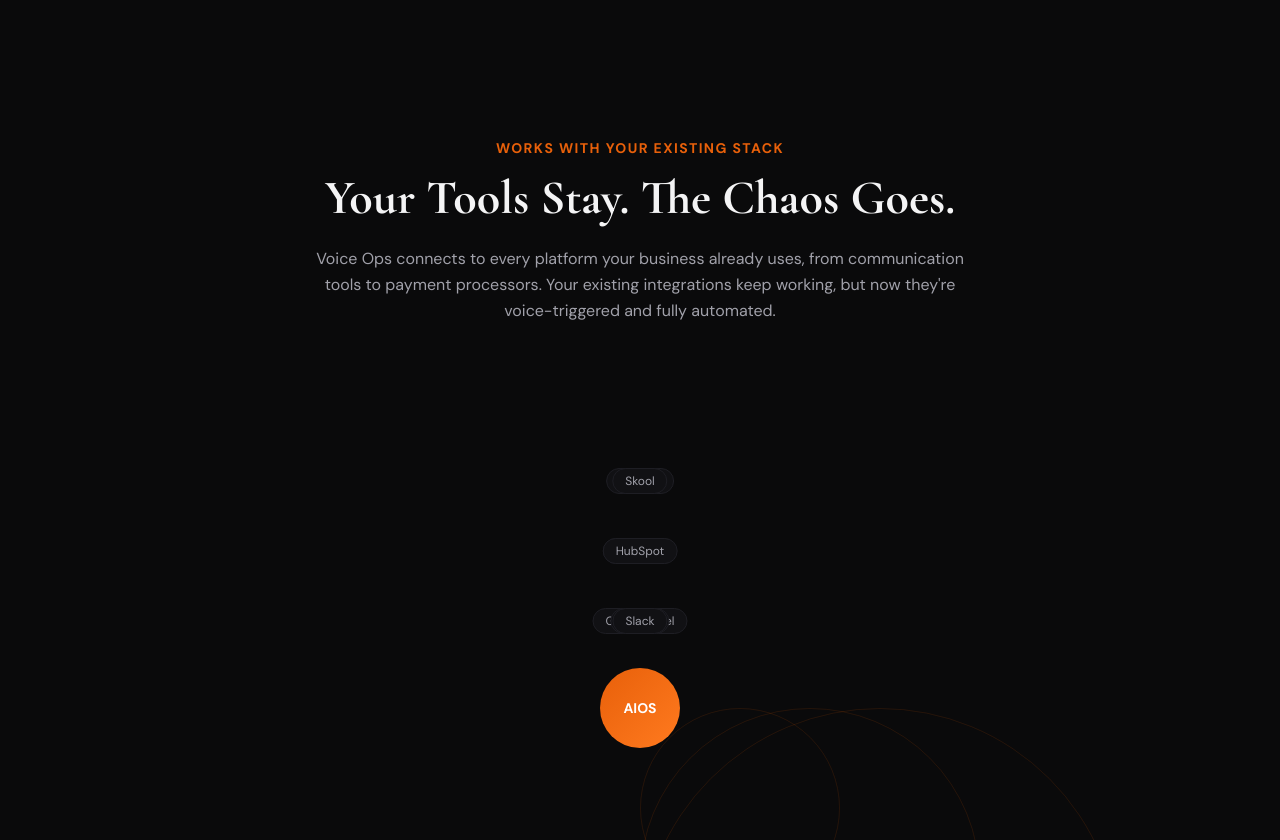
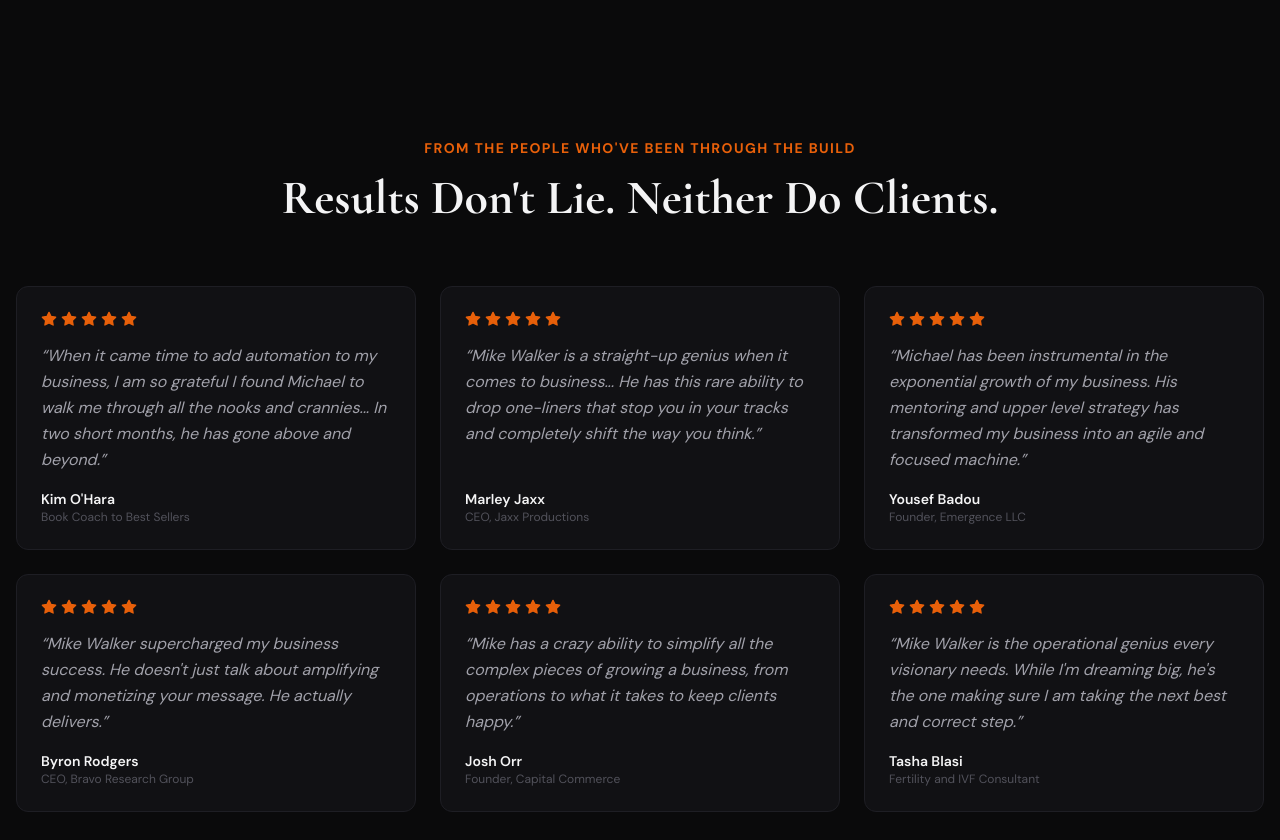
Before and after one commit to BrightLinkConsulting/voice-ops-landing, a Next.js app: page / in a window 1280 px wide. Shown: the part 11160-12000 px from the top of the page. Built offline with nearby package versions, Linux system fonts and the light colour scheme.

Commit message:
style: typography polish + remove Integrations section

```diff
--- a/app/page.tsx
+++ b/app/page.tsx
@@ -7,7 +7,6 @@
 import HowItWorks from '@/components/HowItWorks'
 import PricingTiers from '@/components/PricingTiers'
 import ComparisonTable from '@/components/ComparisonTable'
-import Integrations from '@/components/Integrations'
 import Testimonials from '@/components/Testimonials'
 import AboutMike from '@/components/AboutMike'
 import FinalCTA from '@/components/FinalCTA'
@@ -45,8 +44,6 @@
       <SectionDivider />
       <ComparisonTable />
       <SectionDivider />
-      <Integrations />
-      <SectionDivider />
       <Testimonials />
       <SectionDivider />
       <AboutMike />
--- a/components/Integrations.tsx
+++ /dev/null
@@ -1,230 +0,0 @@
-'use client';
-
-import { Check } from 'lucide-react';
-import { AnimatedSection } from '@/components/MotionWrapper';
-
-export default function Integrations() {
-  const integrations = [
-    'GoHighLevel',
-    'Zapier',
-    'Slack',
-    'Zoom',
-    'Kajabi',
-    'Skool',
-    'Circle',
-    'Stripe',
-    'PayPal',
-    'Google Workspace',
-    'Calendly',
-    'Notion',
-    'HubSpot',
-    'ClickFunnels',
-    'Fathom',
-    'Otter.ai',
-  ];
-
-  const orbitLabels = [
-    { ring: 1, labels: ['GoHighLevel', 'Stripe', 'Slack'] },
-    { ring: 2, labels: ['Zoom', 'Kajabi', 'Calendly', 'HubSpot'] },
-    { ring: 3, labels: ['Circle', 'Notion', 'Zapier', 'Fathom', 'Skool'] },
-  ];
-
-  const getOrbitPosition = (index: number, total: number, ringIndex: number) => {
-    const angle = (index / total) * 360;
-    const ringRadius = [100, 170, 240][ringIndex];
-    const x = Math.cos((angle * Math.PI) / 180) * ringRadius;
-    const y = Math.sin((angle * Math.PI) / 180) * ringRadius;
-    return { x, y, angle };
-  };
-
-  return (
-    <AnimatedSection id="integrations" className="py-24 md:py-36 px-4">
-      <div className="max-w-7xl mx-auto">
-        <div className="text-center mb-12">
-          <div className="text-sm font-bold uppercase tracking-widest text-brand-orange mb-4">
-            WORKS WITH YOUR EXISTING STACK
-          </div>
-          <h2 className="font-display text-4xl md:text-5xl font-bold text-[#F4F4F5] mb-6">
-            Your Tools Stay. The Chaos Goes.
-          </h2>
-          <p className="text-base leading-relaxed text-[#A1A1AA] max-w-2xl mx-auto">
-            Voice Ops connects to every platform your business already uses, from communication tools to payment processors. Your existing integrations keep working, but now they're voice-triggered and fully automated.
-          </p>
-        </div>
-
-        {/* Marquee for mobile/tablet, hidden on desktop */}
-        <div className="block lg:hidden mb-12">
-          <div className="overflow-hidden">
-            <div className="flex gap-4 animate-scroll">
-              {[...integrations, ...integrations].map((integration, idx) => (
-                <div
-                  key={idx}
-                  className="bg-[#16161A] border border-[#1E1E24] rounded-full px-4 py-2 text-sm font-body text-[#A1A1AA] whitespace-nowrap"
-                >
-                  {integration}
-                </div>
-              ))}
-            </div>
-          </div>
-        </div>
-
-        {/* Orbital diagram for desktop */}
-        <div className="hidden lg:flex justify-center mb-16">
-          <div className="relative w-full max-w-2xl aspect-square">
-            {/* Center circle */}
-            <div className="absolute top-1/2 left-1/2 -translate-x-1/2 -translate-y-1/2 w-20 h-20 rounded-full bg-gradient-to-br from-[#E8600A] to-[#FF7A1F] flex items-center justify-center text-white font-bold text-sm animate-pulse-orange z-20">
-              AIOS
-            </div>
-
-            {/* Orbital rings */}
-            {[200, 340, 480].map((size, ringIndex) => (
-              <div
-                key={ringIndex}
-                className="absolute top-1/2 left-1/2 -translate-x-1/2 -translate-y-1/2 border border-[rgba(232,96,10,0.12)] rounded-full"
-                style={{
-                  width: `${size}px`,
-                  height: `${size}px`,
-                  animation: `orbit-${ringIndex} ${8 + ringIndex * 6}s linear infinite`,
-                }}
-              />
-            ))}
-
-            {/* Orbiting labels */}
-            {orbitLabels.map((ring, ringIndex) => (
-              ring.labels.map((label, idx) => {
-                const { x, y } = getOrbitPosition(idx, ring.labels.length, ringIndex);
-                const ringRadius = [100, 170, 240][ringIndex];
-                return (
-                  <div
-                    key={`${ringIndex}-${idx}`}
-                    className="absolute top-1/2 left-1/2 -translate-x-1/2 -translate-y-1/2"
-                    style={{
-                      width: `${ringRadius * 2}px`,
-                      height: `${ringRadius * 2}px`,
-                    }}
-                  >
-                    <div
-                      className="absolute w-full h-full"
-                      style={{
-                        animation: `counter-orbit-${ringIndex} ${8 + ringIndex * 6}s linear infinite`,
-                      }}
-                    >
-                      <div
-                        className="absolute bg-[#111114] border border-[#1E1E24] rounded-full px-3 py-1 text-xs text-[#A1A1AA] whitespace-nowrap"
-                        style={{
-                          left: '50%',
-                          top: '0',
-                          transform: 'translateX(-50%)',
-                        }}
-                      >
-                        {label}
-                      </div>
-                    </div>
-                  </div>
-                );
-              })
-            ))}
-          </div>
-        </div>
-
-        {/* Center feature panel */}
-        <div className="max-w-3xl mx-auto border border-[#1E1E24] bg-[#111114] rounded-xl p-8 mb-12">
-          <p className="text-base text-[#A1A1AA] mb-6 leading-relaxed">
-            Voice Ops connects to your entire business ecosystem. Every integration point—from GoHighLevel to Slack, Zapier to Stripe—becomes a voice-activated trigger. Your existing tools work harder, your team works smarter, and nothing gets lost in translation.
-          </p>
-          <div className="space-y-3">
-            <div className="flex items-start gap-3">
-              <Check className="w-5 h-5 text-brand-orange flex-shrink-0 mt-0.5" />
-              <span className="text-sm text-[#A1A1AA]">Native integrations with 50+ platforms</span>
-            </div>
-            <div className="flex items-start gap-3">
-              <Check className="w-5 h-5 text-brand-orange flex-shrink-0 mt-0.5" />
-              <span className="text-sm text-[#A1A1AA]">Custom Zapier workflows included</span>
-            </div>
-            <div className="flex items-start gap-3">
-              <Check className="w-5 h-5 text-brand-orange flex-shrink-0 mt-0.5" />
-              <span className="text-sm text-[#A1A1AA]">Voice-triggered actions across your stack</span>
-            </div>
-            <div className="flex items-start gap-3">
-              <Check className="w-5 h-5 text-brand-orange flex-shrink-0 mt-0.5" />
-              <span className="text-sm text-[#A1A1AA]">Real-time sync and data consistency</span>
-            </div>
-          </div>
-        </div>
-
-        <p className="text-sm text-[#52525B] text-center">
-          GoHighLevel remains the core backbone—all voice operations run through GHL, but Voice Ops extends its power to every tool you already use.
-        </p>
-      </div>
-
-      <style jsx>{`
-        @keyframes scroll {
-          0% {
-            transform: translateX(0);
-          }
-          100% {
-            transform: translateX(-50%);
-          }
-        }
-
-        .animate-scroll {
-          animation: scroll 20s linear infinite;
-        }
-
-        @keyframes orbit-0 {
-          from {
-            transform: rotate(0deg);
-          }
-          to {
-            transform: rotate(360deg);
-          }
-        }
-
-        @keyframes orbit-1 {
-          from {
-            transform: rotate(0deg);
-          }
-          to {
-            transform: rotate(360deg);
-          }
-        }
-
-        @keyframes orbit-2 {
-          from {
-            transform: rotate(0deg);
-          }
-          to {
-            transform: rotate(360deg);
-          }
-        }
-
-        @keyframes counter-orbit-0 {
-          from {
-            transform: rotate(0deg);
-          }
-          to {
-            transform: rotate(-360deg);
-          }
-        }
-
-        @keyframes counter-orbit-1 {
-          from {
-            transform: rotate(0deg);
-          }
-          to {
-            transform: rotate(-360deg);
-          }
-        }
-
-        @keyframes counter-orbit-2 {
-          from {
-            transform: rotate(0deg);
-          }
-          to {
-            transform: rotate(-360deg);
-          }
-        }
-      `}</style>
-    </AnimatedSection>
-  );
-}
```
